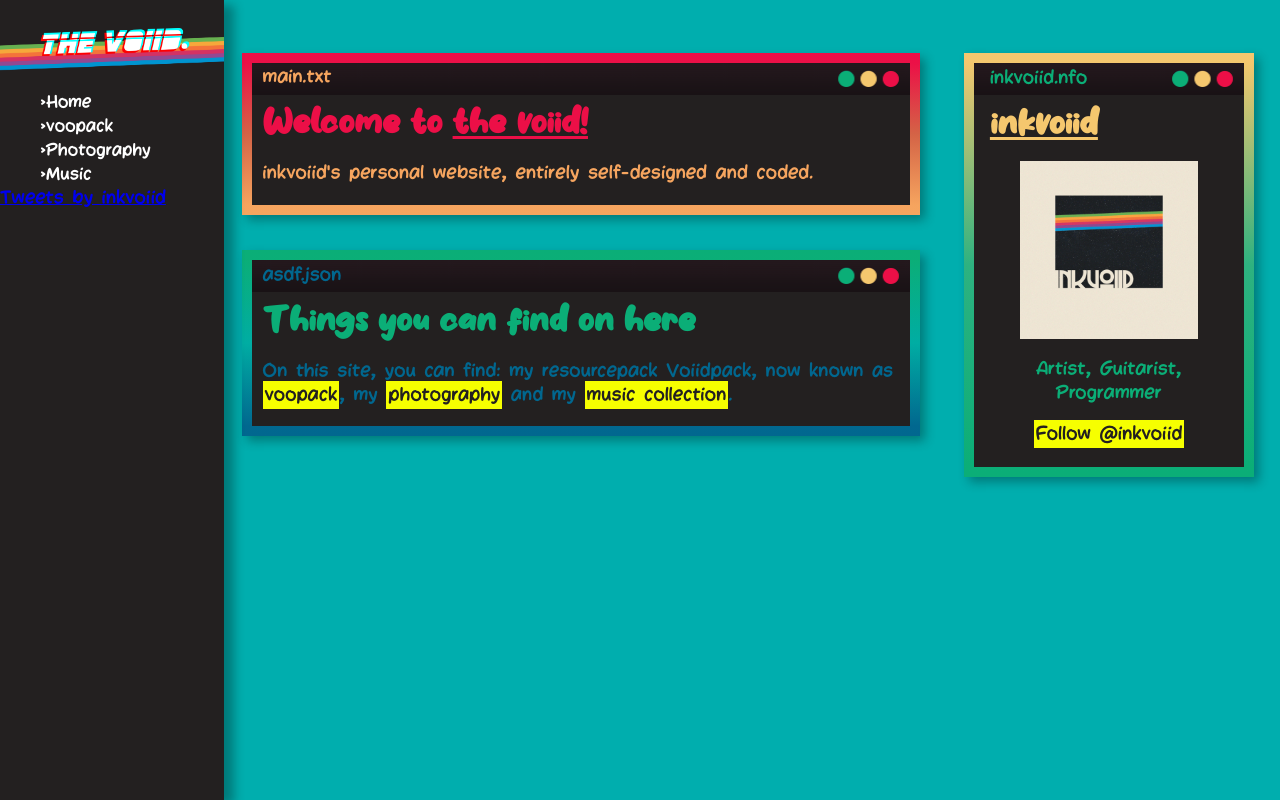
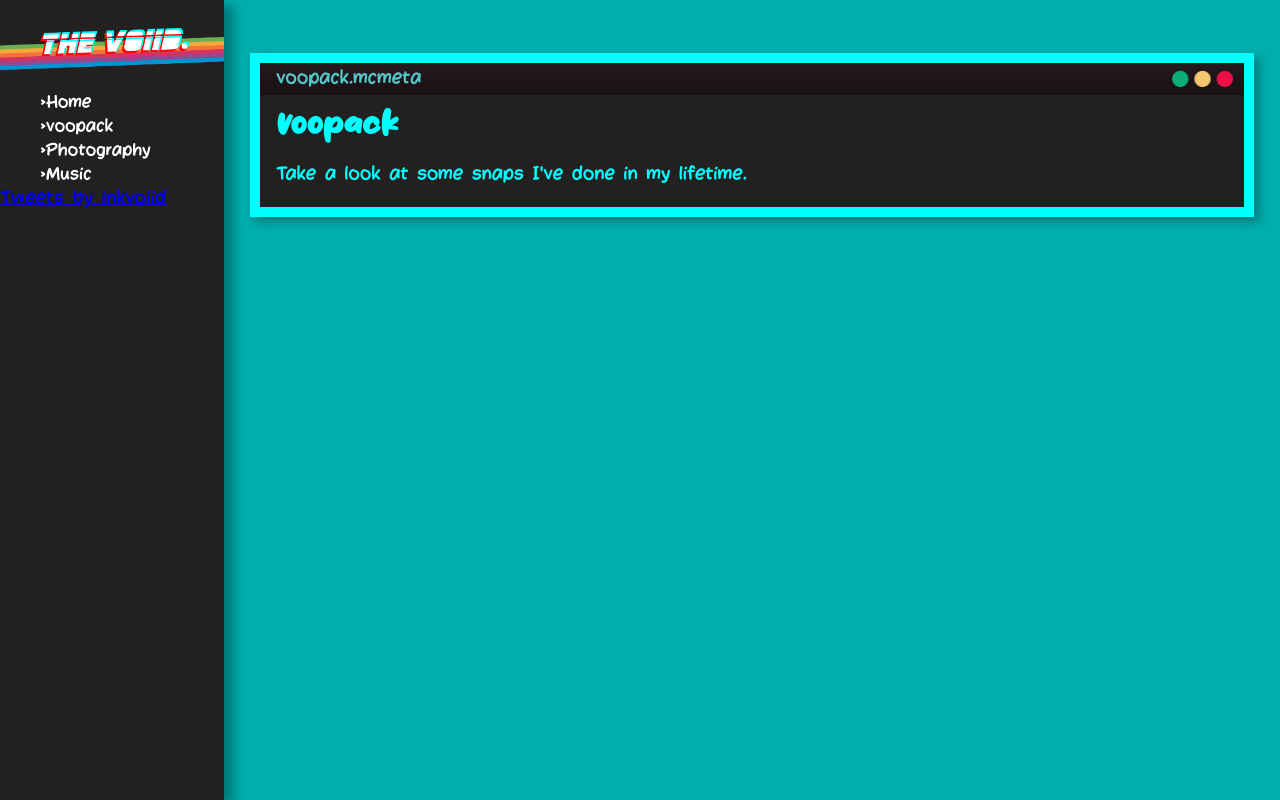
Before and after one commit to inkvoiid/thevoiid, a React (Create React App) app: page /Voiidpack in a window 1280 px wide. Built offline with nearby package versions, Linux system fonts and the light colour scheme.

Commit message:
Base Pages

```diff
--- a/src/App.js
+++ b/src/App.js
@@ -1,7 +1,9 @@
 import {BrowserRouter, Routes, Route} from "react-router-dom";
 import './css/main.css';
 import Navbar from "./Navbar";
+import Voiidpack from "./Voiidpack";
 import Photography from "./Photography";
+import Music from "./Music";
 
 import Profpic from './media/images/profpic.jpg';
 
@@ -13,8 +15,9 @@ function App()
         <Navbar />
         <Routes>
           <Route path="/" element={<Home />} />
-          <Route path="/Voiidpack" element={<Home />} />
+          <Route path="/Voiidpack" element={<Voiidpack />} />
           <Route path="/Photography" element={<Photography />} />
+          <Route path="/Music" element={<Music />} />
         </Routes>
       </BrowserRouter>
     </div>
--- /dev/null
+++ b/src/Music.js
@@ -0,0 +1,15 @@
+function Music(){
+	return (
+	<main>
+		<div className="col" style={{flex: 3, marginTop:"5%"}}>
+		<article className="rainbowBorder6" style={{marginTop: 0}}>
+			<p class="tabTitle">music.flac</p>
+			<h1>Music</h1>
+			<p>Take a look at some snaps I've done in my lifetime.</p>
+		</article>
+		</div>
+	</main>
+	  );
+}
+
+export default Music;
--- a/src/Photography.js
+++ b/src/Photography.js
@@ -1,13 +1,16 @@
 function Photography(){
 	return (
-		<main className="main">
+	<main>
+		<div className="col" style={{flex: 3, marginTop:"5%"}}>
+		<article className="rainbowBorder2" style={{marginTop: 0}}>
+			<p class="tabTitle">photography.webp</p>
+			<h1>Photography</h1>
+			<p>Take a look at some snaps I've done in my lifetime.</p>
+		</article>
+		</div>
 
-		  <div className="row">
-
-		  </div>
-
-	<script src="https://cdnjs.cloudflare.com/ajax/libs/tilt.js/1.2.1/tilt.jquery.min.js"></script>
-		</main>
+		<script src="https://cdnjs.cloudflare.com/ajax/libs/tilt.js/1.2.1/tilt.jquery.min.js"></script>
+	</main>
 	  );
 }
 
--- /dev/null
+++ b/src/Voiidpack.js
@@ -0,0 +1,15 @@
+function Voiidpack(){
+	return (
+	<main>
+		<div className="col" style={{flex: 3, marginTop:"5%"}}>
+		<article style={{marginTop: 0}}>
+			<p class="tabTitle">voopack.mcmeta</p>
+			<h1>voopack</h1>
+			<p>Take a look at some snaps I've done in my lifetime.</p>
+		</article>
+		</div>
+	</main>
+	  );
+}
+
+export default Voiidpack;
```
